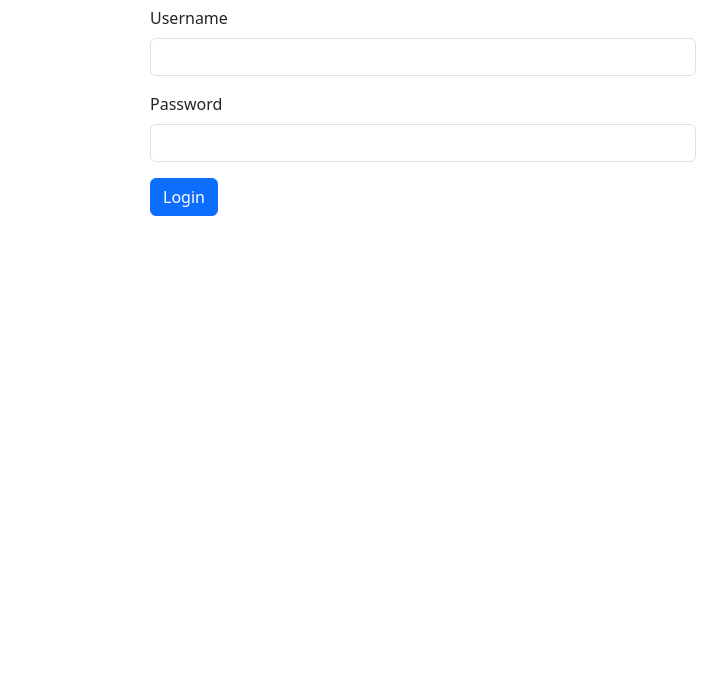
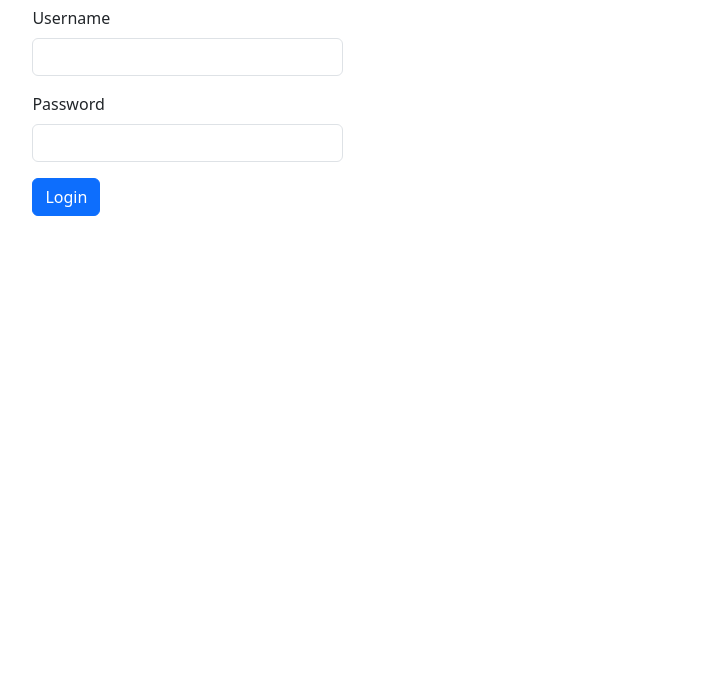
Before and after one commit to mia4466/login-form, a plain HTML site: page index.html in a window 1280 px wide. Shown: the part 104-800 px from the top of the page, without its empty margins (217-944 px from the left). Drawn offline with nearby package versions, Linux system fonts and the light colour scheme.

Commit message:
Update index.html

```diff
--- a/index.html
+++ b/index.html
@@ -6,6 +6,11 @@
     <title>Login Form</title>
     <link href="https://cdn.jsdelivr.net/npm/bootstrap@5.3.0/dist/css/bootstrap.min.css" rel="stylesheet">
     <!-- You can also include your custom CSS file here -->
+    <style>
+        .row {
+  width: 60%;
+}
+    </style>
     <script>
     document.addEventListener('DOMContentLoaded', function () {
         const loginForm = document.getElementById('loginForm');
```
